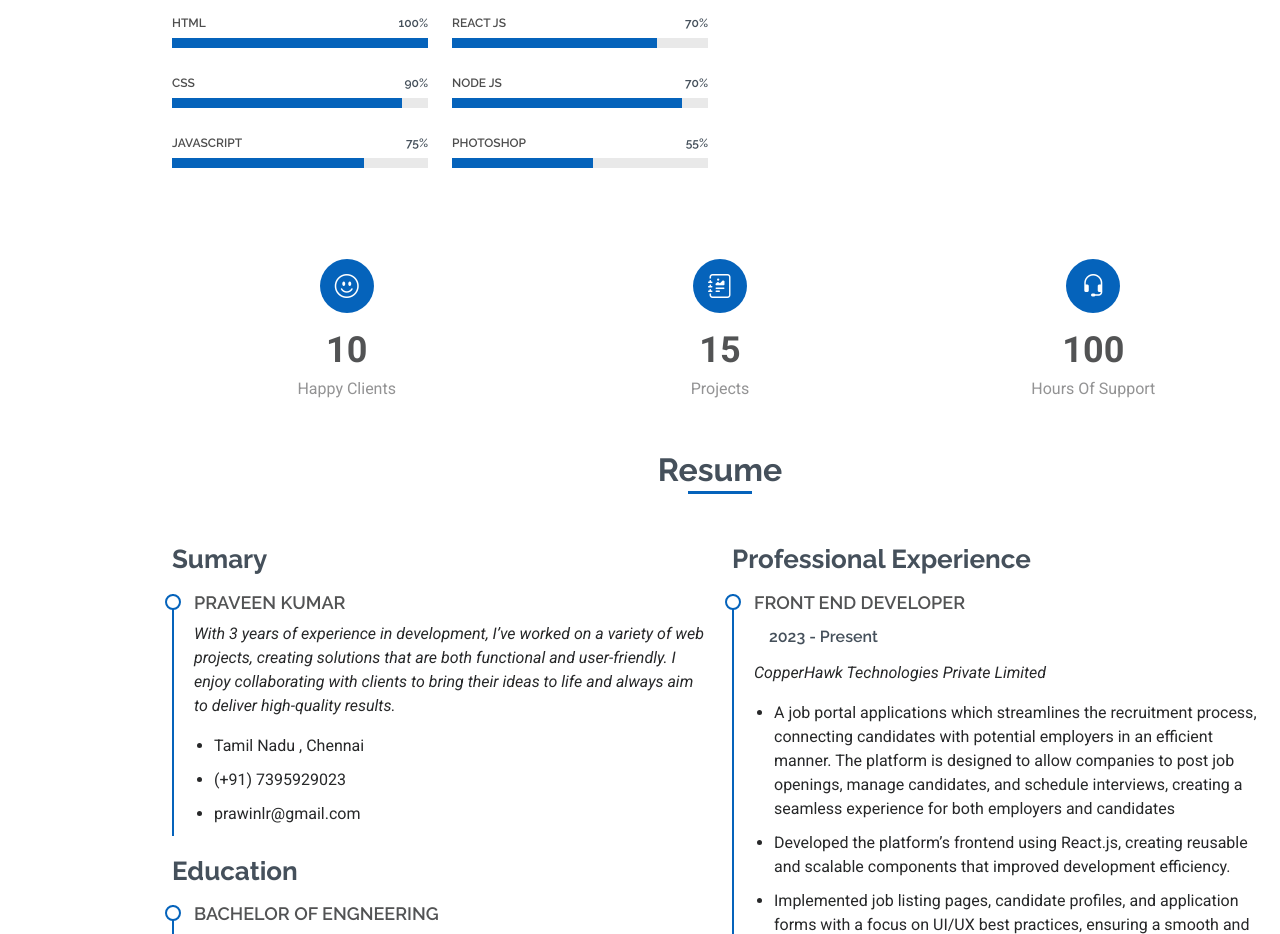
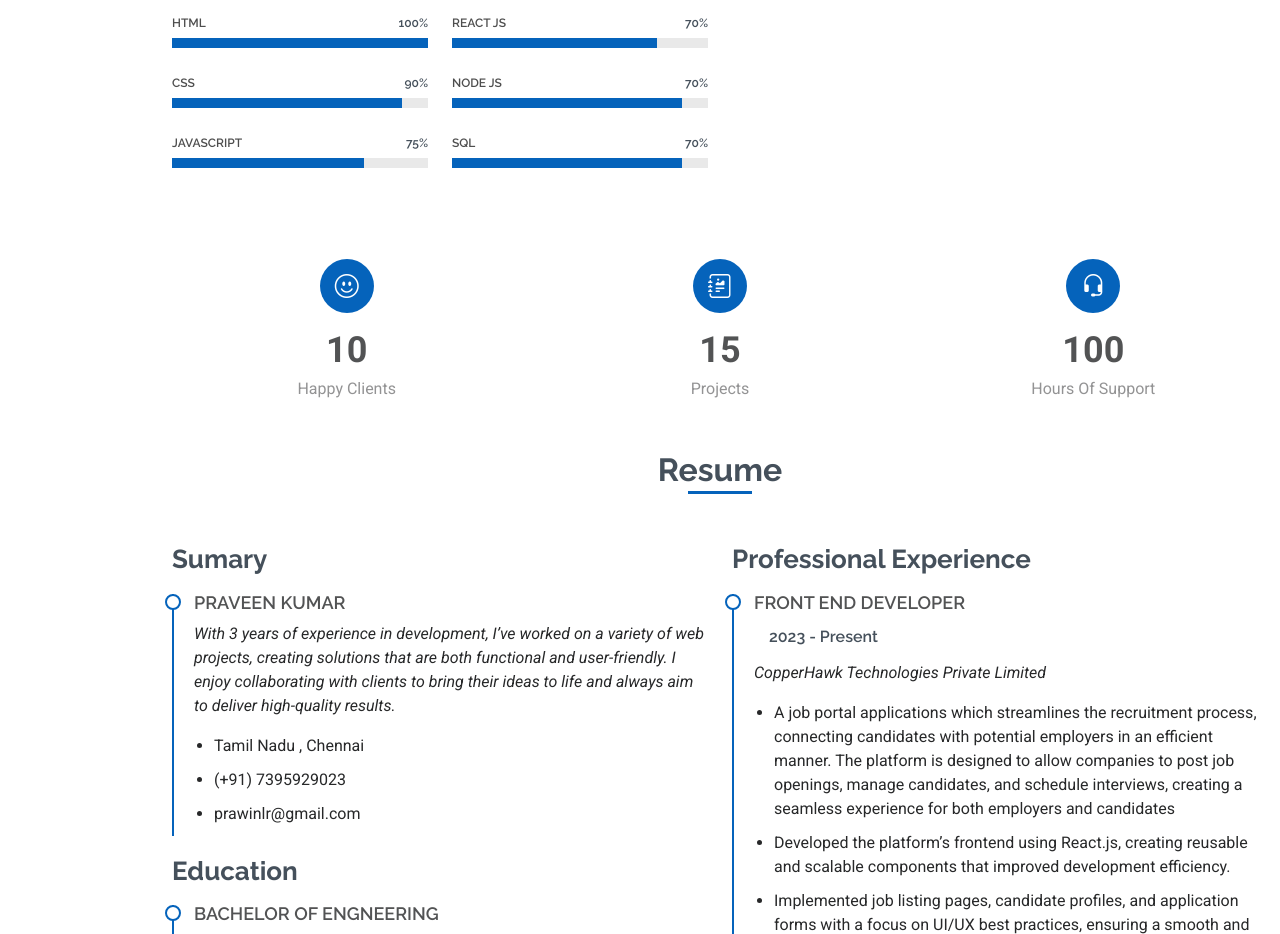
Before and after one commit to Praveenarr/Portfolio, a plain HTML site: page index.html in a window 1280 px wide. Shown: the part 1220-2154 px from the top of the page. Drawn offline with Linux system fonts and the light colour scheme.

Commit message:
Your meaningful commit message here

```diff
--- a/index.html
+++ b/index.html
@@ -265,9 +265,24 @@
                             ></div>
                           </div>
                         </div>
+
+                         <div class="progress">
+                          <span class="skill"
+                            ><span>SQL</span> <i class="val">70%</i></span
+                          >
+                          <div class="progress-bar-wrap">
+                            <div
+                              class="progress-bar"
+                              role="progressbar"
+                              aria-valuenow="90"
+                              aria-valuemin="0"
+                              aria-valuemax="100"
+                            ></div>
+                          </div>
+                        </div>
                         <!-- End Skills Item -->
 
-                        <div class="progress">
+                        <div class="progress hide">
                           <span class="skill"
                             ><span>Photoshop</span> <i class="val">55%</i></span
                           >
```
